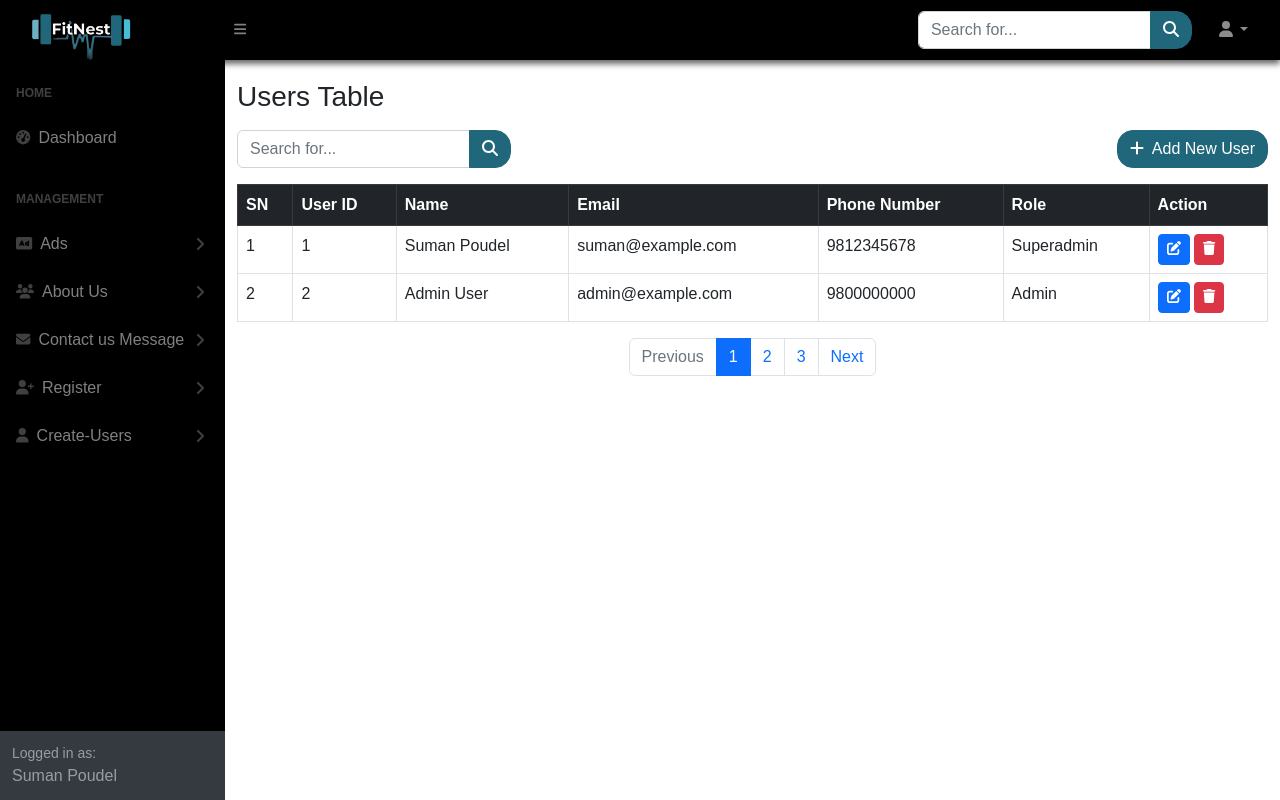
After one commit to Suman11Sharma/GYM-FitNest, a PHP site: page /SuperAdmin/Create-Users/index.php in a window 1280 px wide. The commit adds this page. Run offline with PHP 8.4, Linux system fonts and the light colour scheme; some libraries are stand-ins or nearby versions.

Commit message:
update createusers

```diff
--- /dev/null
+++ b/SuperAdmin/Create-Users/index.php
@@ -0,0 +1,89 @@
+<?php require("../sidelayout.php"); ?>
+<div id="layoutSidenav_content">
+    <main>
+        <div class="container mt-4">
+            <h3 class="mb-3">Users Table</h3>
+
+            <!-- Search Form and Add Button -->
+            <div class="d-flex justify-content-between align-items-center mb-3">
+                <!-- Search form -->
+                <form class="form-inline d-flex" id="searchForm" onsubmit="return false;">
+                    <div class="input-group">
+                        <input
+                            id="searchInput"
+                            class="form-control"
+                            type="text"
+                            placeholder="Search for..."
+                            aria-label="Search for..."
+                            aria-describedby="btnNavbarSearch" />
+                        <button class="btn btn-our" id="btnNavbarSearch" type="button">
+                            <i class="fas fa-search"></i>
+                        </button>
+                    </div>
+                </form>
+
+                <!-- Add User Button -->
+                <a href="create.php" class="btn btn-our ms-3">
+                    <i class="fas fa-plus me-1"></i> Add New User
+                </a>
+            </div>
+
+            <!-- Table -->
+            <table class="table table-bordered table-hover">
+                <thead class="table-dark">
+                    <tr>
+                        <th>SN</th>
+                        <th>User ID</th>
+                        <th>Name</th>
+                        <th>Email</th>
+                        <th>Phone Number</th>
+                        <th>Role</th>
+                        <th>Action</th>
+                    </tr>
+                </thead>
+                <tbody id="usersTableBody">
+                    <!-- PHP or JS will populate rows -->
+                    <?php
+                    // Example static rows (replace with DB query)
+                    $users = [
+                        ["id" => 1, "name" => "Suman Poudel", "email" => "suman@example.com", "phone" => "9812345678", "role" => "Superadmin"],
+                        ["id" => 2, "name" => "Admin User", "email" => "admin@example.com", "phone" => "9800000000", "role" => "Admin"],
+                    ];
+                    $sn = 1;
+                    foreach ($users as $user) {
+                        echo "<tr>
+                                <td>{$sn}</td>
+                                <td>{$user['id']}</td>
+                                <td>{$user['name']}</td>
+                                <td>{$user['email']}</td>
+                                <td>{$user['phone']}</td>
+                                <td>{$user['role']}</td>
+                                <td>
+                                    <a href='edit.php?id={$user['id']}' class='btn btn-sm btn-primary'><i class='fas fa-edit'></i></a>
+                                    <a href='delete.php?id={$user['id']}' class='btn btn-sm btn-danger' onclick=\"return confirm('Are you sure you want to delete this user?');\"><i class='fas fa-trash'></i></a>
+                                </td>
+                            </tr>";
+                        $sn++;
+                    }
+                    ?>
+                </tbody>
+            </table>
+
+            <!-- Pagination -->
+            <nav>
+                <ul class="pagination justify-content-center" id="pagination">
+                    <li class="page-item disabled"><a class="page-link" href="#">Previous</a></li>
+                    <li class="page-item active"><a class="page-link" href="#">1</a></li>
+                    <li class="page-item"><a class="page-link" href="#">2</a></li>
+                    <li class="page-item"><a class="page-link" href="#">3</a></li>
+                    <li class="page-item"><a class="page-link" href="#">Next</a></li>
+                </ul>
+            </nav>
+        </div>
+
+        <!-- FontAwesome -->
+        <link href="https://cdnjs.cloudflare.com/ajax/libs/font-awesome/6.5.0/css/all.min.css" rel="stylesheet" />
+    </main>
+
+    <?php require("../assets/link.php"); ?>
+</div>
--- a/SuperAdmin/sidelayout.php
+++ b/SuperAdmin/sidelayout.php
@@ -79,6 +79,7 @@
                     <div class="collapse" id="collapseUsers" aria-labelledby="headingUsers" data-bs-parent="#sidenavAccordion">
                         <nav class="sb-sidenav-menu-nested nav">
                             <a class="nav-link" href="../Create-Users/create.php">Create</a>
+                            <a class="nav-link" href="../Create-Users/index.php">Index</a>
                         </nav>
                     </div>
                 </div>
--- a/SuperAdmin/superAdminPage.php
+++ b/SuperAdmin/superAdminPage.php
@@ -131,6 +131,7 @@
                         <div class="collapse" id="collapseUsers" aria-labelledby="headingUsers" data-bs-parent="#sidenavAccordion">
                             <nav class="sb-sidenav-menu-nested nav">
                                 <a class="nav-link" href="Create-Users/create.php">Create</a>
+                                <a class="nav-link" href="Create-Users/index.php">Index</a>
                             </nav>
                         </div>
 
```
Also changed, not shown: SuperAdmin/Register/create.php (+7 -12 lines).
